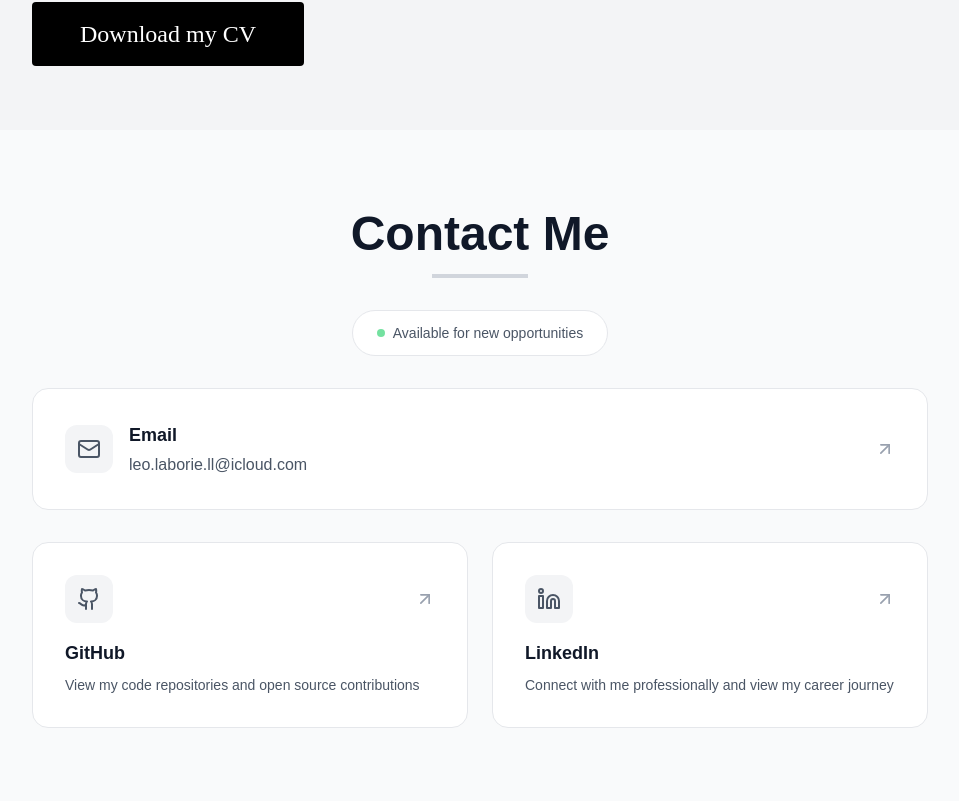
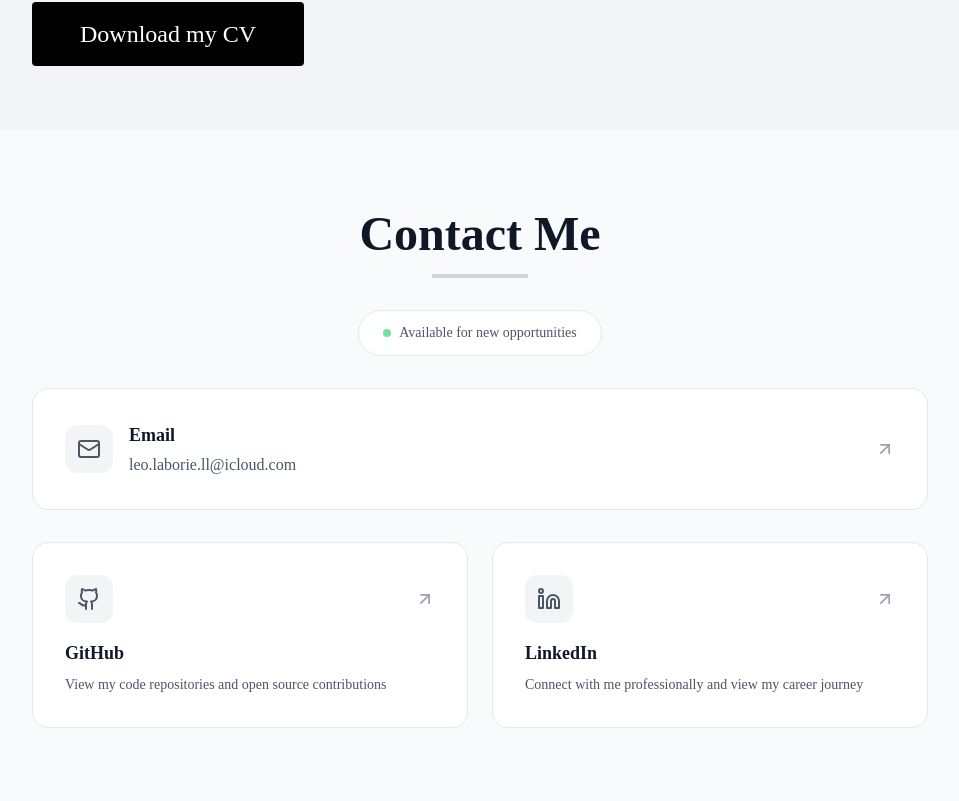
Before and after one commit to LeoLaborie/portfolio, a Next.js app: page / in a window 1280 px wide. Shown: the part 1099-1900 px from the top of the page, without its empty margins (160-1119 px from the left). Built offline with nearby package versions, Linux system fonts and the light colour scheme.

Commit message:
small changes before animations

```diff
--- a/app/components/Contact.js
+++ b/app/components/Contact.js
@@ -7,7 +7,7 @@ export default function Contact() {
   const t = useTranslations("Contact")
 
   return (
-    <section id="contact" className="py-20 px-4 md:px-8 bg-gray-50">
+    <section id="contact" className="py-20 px-4 md:px-8 bg-gray-50 scroll-mt-20">
       <div className="max-w-4xl mx-auto">
         {/* Header */}
         <div className="text-center mb-8">
@@ -18,14 +18,17 @@ export default function Contact() {
         <div className="text-center my-8">
           <div className="inline-flex items-center gap-2 px-6 py-3 bg-white rounded-full border border-gray-200 text-gray-600 text-sm font-medium">
             <div className="w-2 h-2 bg-green-500 rounded-full animate-pulse"></div>
-            Available for new opportunities
+            {t("AvailableStatus")}
           </div>
         </div>
 
         {/* Contact Cards */}
         <div className="grid gap-6 md:gap-8">
           {/* Email Card */}
-          <a href={`mailto:${t("Email")}`} className="bg-white rounded-2xl border border-gray-200 p-8 hover:border-gray-300 hover:shadow-lg transition-all duration-300">
+          <a
+            href={`mailto:${t("Email")}`}
+            className="bg-white rounded-2xl border border-gray-200 p-8 hover:border-gray-300 hover:shadow-lg transition-all duration-300"
+          >
             <div className="flex items-center justify-between">
               <div className="flex items-center gap-4">
                 <div className="w-12 h-12 bg-gray-100 rounded-xl flex items-center justify-center">
@@ -33,9 +36,7 @@ export default function Contact() {
                 </div>
                 <div>
                   <h3 className="text-lg font-semibold text-gray-900 mb-1">Email</h3>
-                  <div
-                    className="text-gray-600 hover:text-gray-900 transition-colors duration-200 font-medium"
-                  >
+                  <div className="text-gray-600 hover:text-gray-900 transition-colors duration-200 font-medium">
                     {t("Email")}
                   </div>
                 </div>
@@ -60,9 +61,7 @@ export default function Contact() {
                 <ArrowUpRight className="w-5 h-5 text-gray-400 group-hover:text-gray-600 transition-colors duration-200" />
               </div>
               <h3 className="text-lg font-semibold text-gray-900 mb-2">{t("GithubLabel")}</h3>
-              <p className="text-gray-600 text-sm font-light">
-                View my code repositories and open source contributions
-              </p>
+              <p className="text-gray-600 text-sm font-light">{t("GithubDescription")}</p>
             </a>
 
             {/* LinkedIn Card */}
@@ -79,15 +78,10 @@ export default function Contact() {
                 <ArrowUpRight className="w-5 h-5 text-gray-400 group-hover:text-gray-600 transition-colors duration-200" />
               </div>
               <h3 className="text-lg font-semibold text-gray-900 mb-2">{t("LinkedinLabel")}</h3>
-              <p className="text-gray-600 text-sm font-light">
-                Connect with me professionally and view my career journey
-              </p>
+              <p className="text-gray-600 text-sm font-light">{t("LinkedinDescription")}</p>
             </a>
           </div>
         </div>
-
-
-
       </div>
     </section>
   )
--- a/app/components/Hero.js
+++ b/app/components/Hero.js
@@ -7,7 +7,7 @@ export default function Hero() {
   const t = useTranslations("Hero")
 
   return (
-    <section className="bg-gray-100 hero flex flex-col md:flex-row items-center md:items-start gap-6 md:gap-8 py-8 md:py-16 px-4 md:px-8 font-[Times_New_Roman]">
+    <section className="bg-gray-100 hero flex flex-col md:flex-row items-center md:items-start gap-6 md:gap-8 py-8 md:py-16 px-4 md:px-8">
       {/* Text Section */}
       <div className="flex-1 text-center order-2 md:order-1">
         <h1 className="text-3xl sm:text-4xl md:text-6xl lg:text-8xl font-bold">{t("Title")}</h1>
@@ -39,5 +39,6 @@ export default function Hero() {
         </div>
       </div>
     </section>
+
   )
 }
--- a/app/components/Projects.tsx
+++ b/app/components/Projects.tsx
@@ -5,7 +5,7 @@ import { ExternalLink, Brain, Globe, Code, Zap, Play } from "lucide-react"
 import { useTranslations } from "next-intl"
 
 type Categorie =
-  | "Machine Learning"
+  "Machine Learning"
   | "Applications Web"
   | "Algorithmie"
   | "Autres"
@@ -58,15 +58,6 @@ const projets: Projet[] = [
     mediaType: "image",
     githubUrl: "https://gitlab.utc.fr/gareajea/hackaton-groupe-c",
     categorie: "Algorithmie",
-  },
-  {
-    titre: "Hackathon OpenAI",
-    description:
-      "Participation au hackathon OpenAI, en équipe avec 3 autres étudiants de l'UTC. Le but du Hackathon était de faire une application web utilisant l'API de OpenAI.",
-    mediaUrl: "/images/openai.png",
-    mediaType: "image",
-    githubUrl: "",
-    categorie: "Autres",
   },
   {
     titre: "MailFast",
@@ -129,7 +120,7 @@ export default function Projects() {
   const projetsFiltres = projets.filter((p) => p.categorie === categorieActive)
 
   return (
-    <section id="projects" className="py-20 px-4 md:px-8 bg-white">
+    <section id="projects" className="py-20 px-4 md:px-8 bg-white scroll-mt-20">
       <div className="max-w-6xl mx-auto">
         {/* Header */}
         <div className="text-center mb-16">
--- a/app/layout.js
+++ b/app/layout.js
@@ -21,9 +21,9 @@ export const metadata = {
 
 export default function RootLayout({ children }) {
   return (
-    <html lang="en">
+    <html lang="en" className="scroll-smooth">
       <body
-        className={`${geistSans.variable} ${geistMono.variable} antialiased `}
+        className={`${geistSans.variable} ${geistMono.variable} antialiased bg-white text-black font-[Times_New_Roman]`}
       >
         <NextIntlClientProvider>{children}</NextIntlClientProvider>
       </body>
--- a/app/page.js
+++ b/app/page.js
@@ -9,7 +9,7 @@ import Contact from './components/Contact'
 export default function Home() {
   return (
     <>
-      <main className="bg-white text-black">
+      <main className="bg-white text-black font-[Times_New_Roman] scroll-smooth">
         <Header />
         <Hero />
         <Contact />
--- a/libs/locale.ts
+++ b/libs/locale.ts
@@ -3,7 +3,7 @@ export async function getUserLocale(): Promise<string> {
   // For simplicity, we'll use 'navigator.language' and fallback to 'fr'.
 
   try {
-    const locale = navigator.language || 'fr';
+    const locale = navigator.language;
     const supportedLocales = ["en", "fr"]; // Define supported locales.
     if (supportedLocales.includes(locale.split('-')[0])) {
       return locale.split('-')[0]; // Return the language code (e.g., 'en' from 'en-US').
--- a/messages/en.json
+++ b/messages/en.json
@@ -47,6 +47,9 @@
     "Title": "Contact Me",
     "Email": "leo.laborie.ll@icloud.com",
     "GithubLabel": "GitHub",
-    "LinkedinLabel": "LinkedIn"
+    "LinkedinLabel": "LinkedIn",
+    "AvailableStatus": "Available for new opportunities",
+    "GithubDescription": "View my code repositories and open source contributions",
+    "LinkedinDescription": "Connect with me professionally and view my career journey"
   }
 }
--- a/messages/fr.json
+++ b/messages/fr.json
@@ -30,7 +30,7 @@
     "GenieInfoDuration": "3 ans",
     "GenieInfoYears": "2025-2028",
     "InProgress": "En cours",
-    "CurrentlyStudying": "Actuellement en formation"
+    "CurrentlyStudying": "Actuellement en Génie Informatique"
   },
   "Projects": {
     "Title": "Mes Projets",
@@ -47,6 +47,9 @@
     "Title": "Contactez-moi",
     "Email": "leo.laborie.ll@icloud.com",
     "GithubLabel": "GitHub",
-    "LinkedinLabel": "LinkedIn"
+    "LinkedinLabel": "LinkedIn",
+    "AvailableStatus": "Disponible pour de nouvelles opportunités",
+    "GithubDescription": "Consultez mes dépôts de code et mes contributions open source",
+    "LinkedinDescription": "Connectez-vous avec moi professionnellement et découvrez mon parcours professionnel"
   }
 }
```
